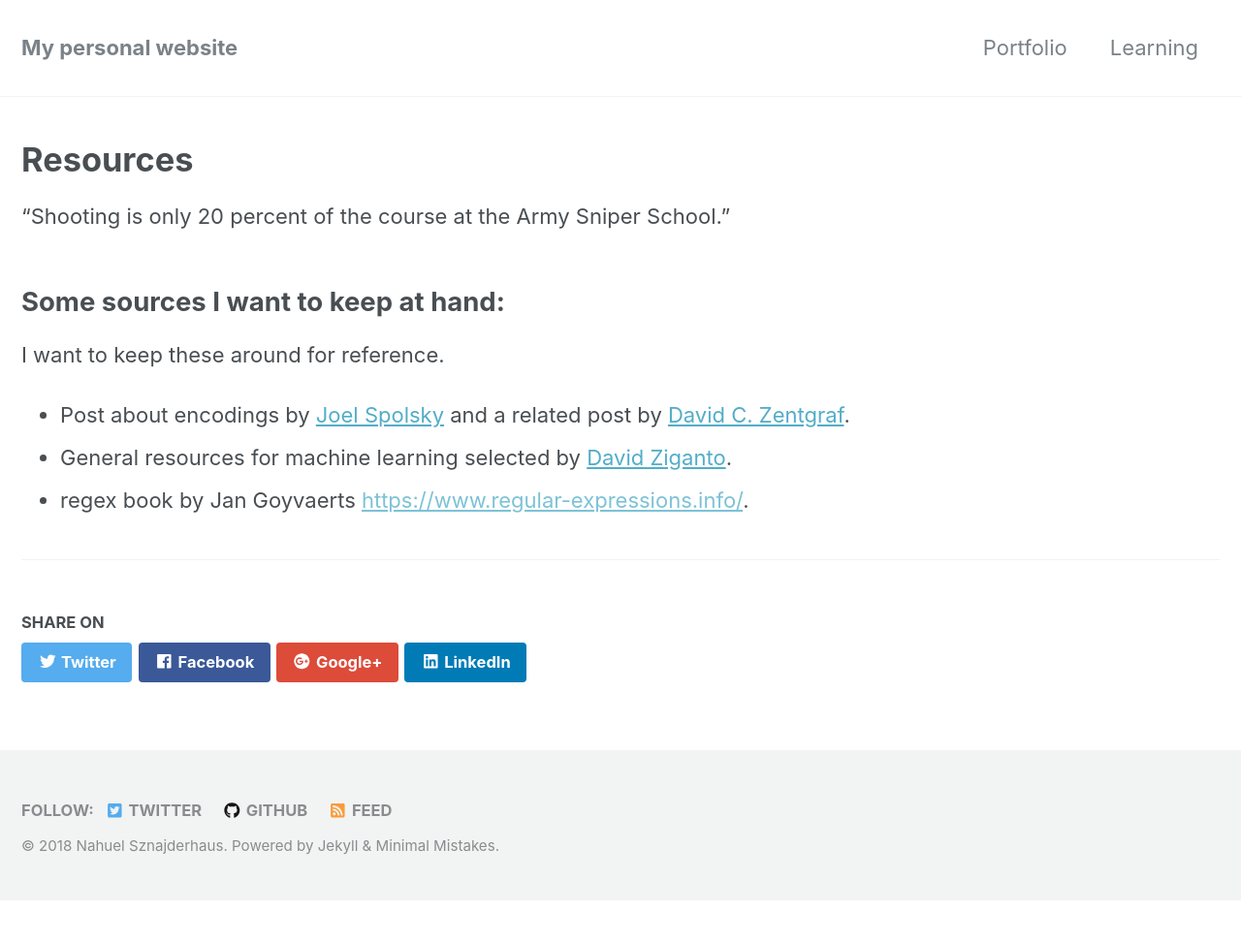
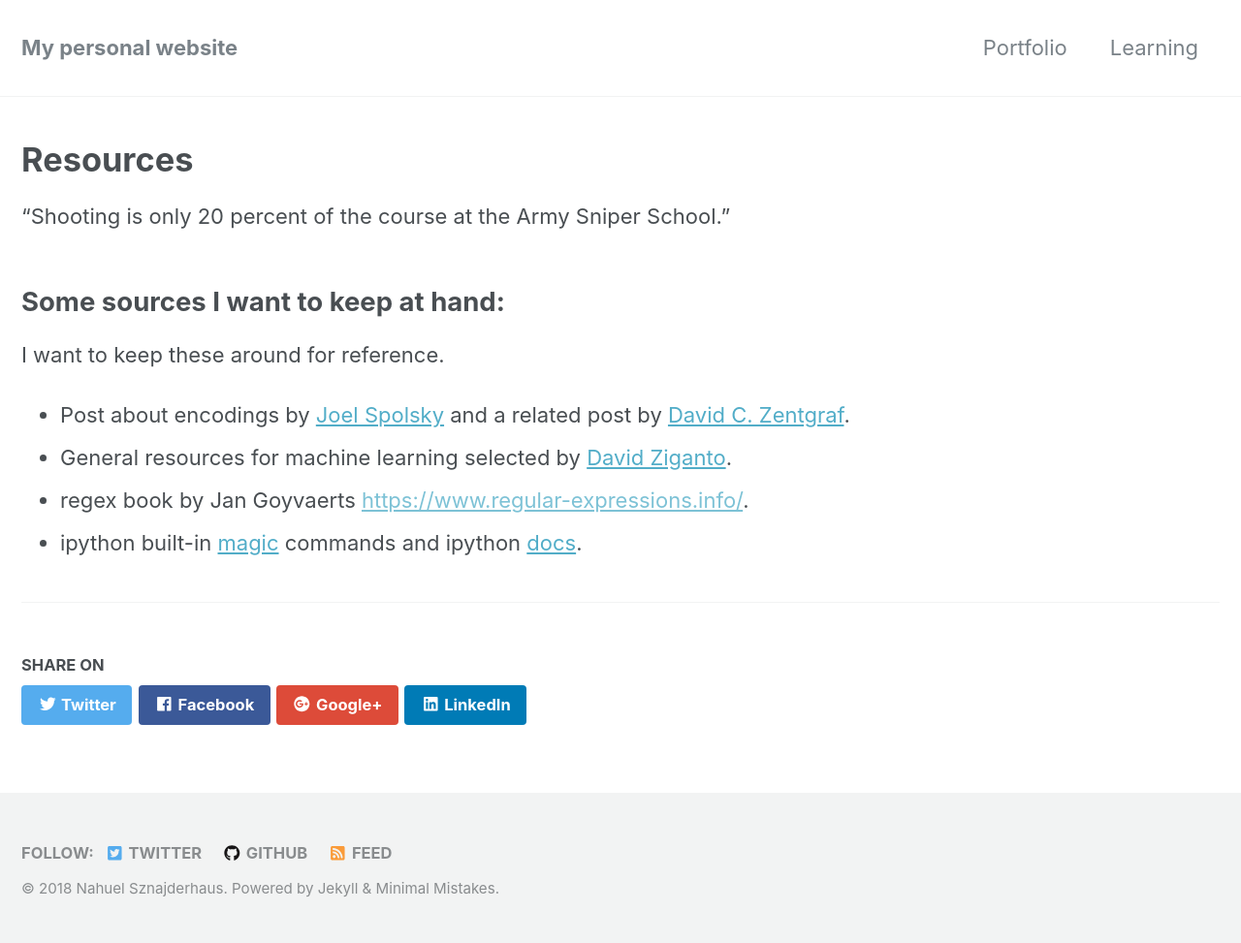
Before and after one commit to nahusznaj/nahusznaj.github.io, a Jekyll site: the page built from _posts/learning/2018-07-29-other-sources_2.md, in a window 1280 px wide. Shown: the whole page at 97% size. Built offline with Jekyll 4.4.1, drawn with Linux system fonts in a browser that asks for light colours; nearby versions of some CDN libraries; before the commit the page ends 929 px from its top, so only the background shows below that.

Commit message:
Update 2018-07-29-other-sources_2.md

```diff
--- a/_posts/learning/2018-07-29-other-sources_2.md
+++ b/_posts/learning/2018-07-29-other-sources_2.md
@@ -18,3 +18,4 @@ I want to keep these around for reference.
  - Post about encodings by [Joel Spolsky](https://www.joelonsoftware.com/2003/10/08/the-absolute-minimum-every-software-developer-absolutely-positively-must-know-about-unicode-and-character-sets-no-excuses/) and a related post by [David C. Zentgraf](http://kunststube.net/encoding/).
  - General resources for machine learning selected by [David Ziganto](https://dziganto.github.io/resources/).
  - regex book by Jan Goyvaerts [https://www.regular-expressions.info/]().
+ - ipython built-in [magic](https://ipython.readthedocs.io/en/stable/interactive/magics.html) commands and ipython [docs](https://ipython.org/ipython-doc/3/interactive/magics.html).
```
